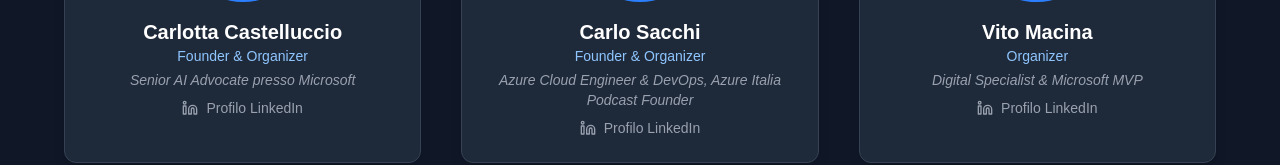
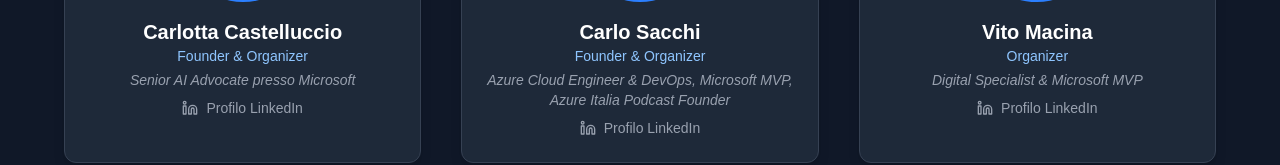
Before and after one commit to azure-meetup-puglia/azure-meetup-puglia.github.io, a Next.js app in the folder amp/: page /team in a window 1280 px wide. Shown: the part 423-588 px from the top of the page. Built offline with nearby package versions, Linux system fonts and the light colour scheme.

Commit message:
fix: update job description for Carlo Sacchi in team members

```diff
--- a/amp/pages/team.tsx
+++ b/amp/pages/team.tsx
@@ -24,7 +24,7 @@
         name: "Carlo",
         surname: "Sacchi",
         role: "Founder & Organizer",
-        job: "Azure Cloud Engineer & DevOps, Azure Italia Podcast Founder",
+        job: "Azure Cloud Engineer & DevOps, Microsoft MVP, Azure Italia Podcast Founder",
         photoUrl: "/img/carlo.jpeg",
         linkedin: "https://www.linkedin.com/in/carlo-sacchi/"
     },
```
